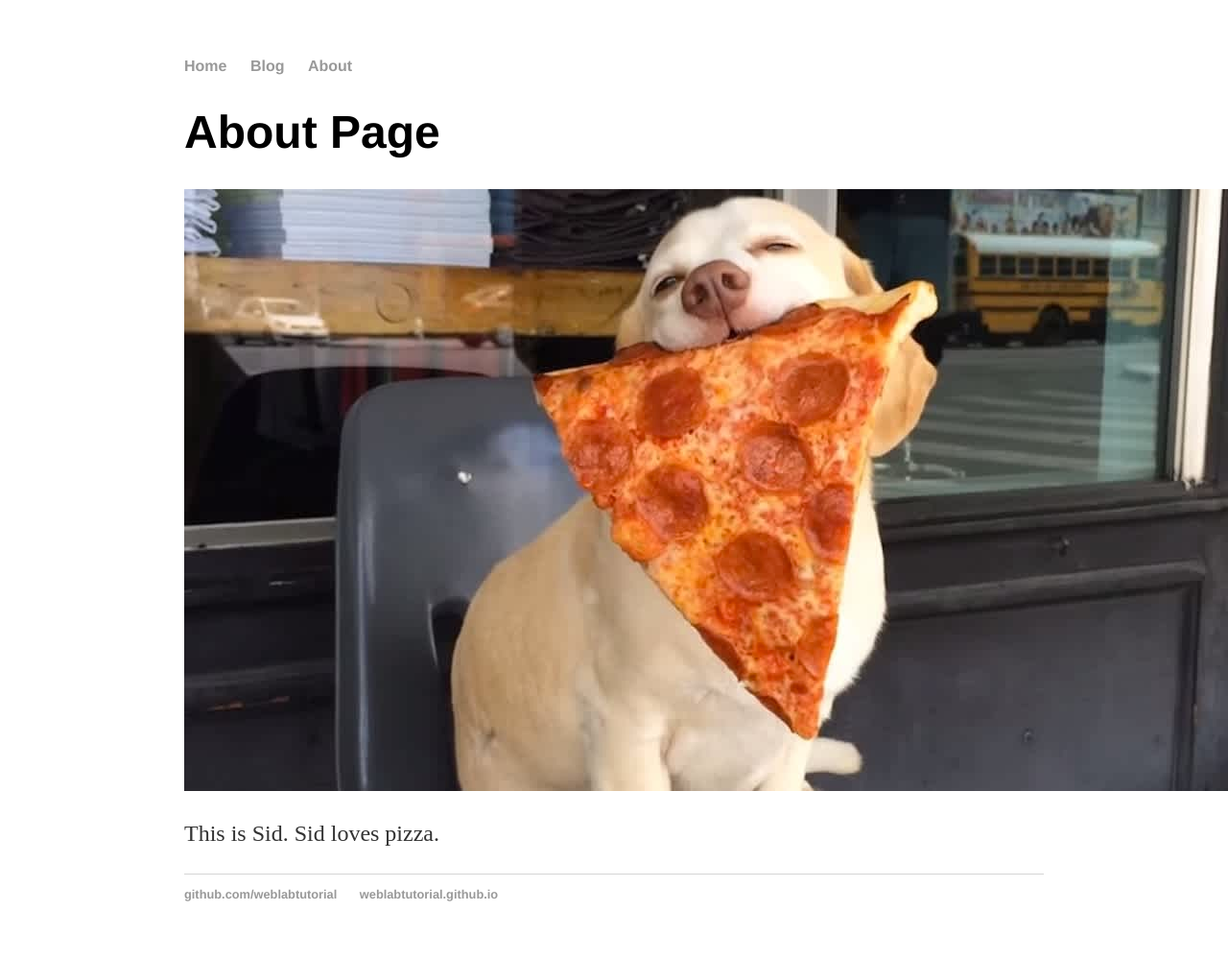
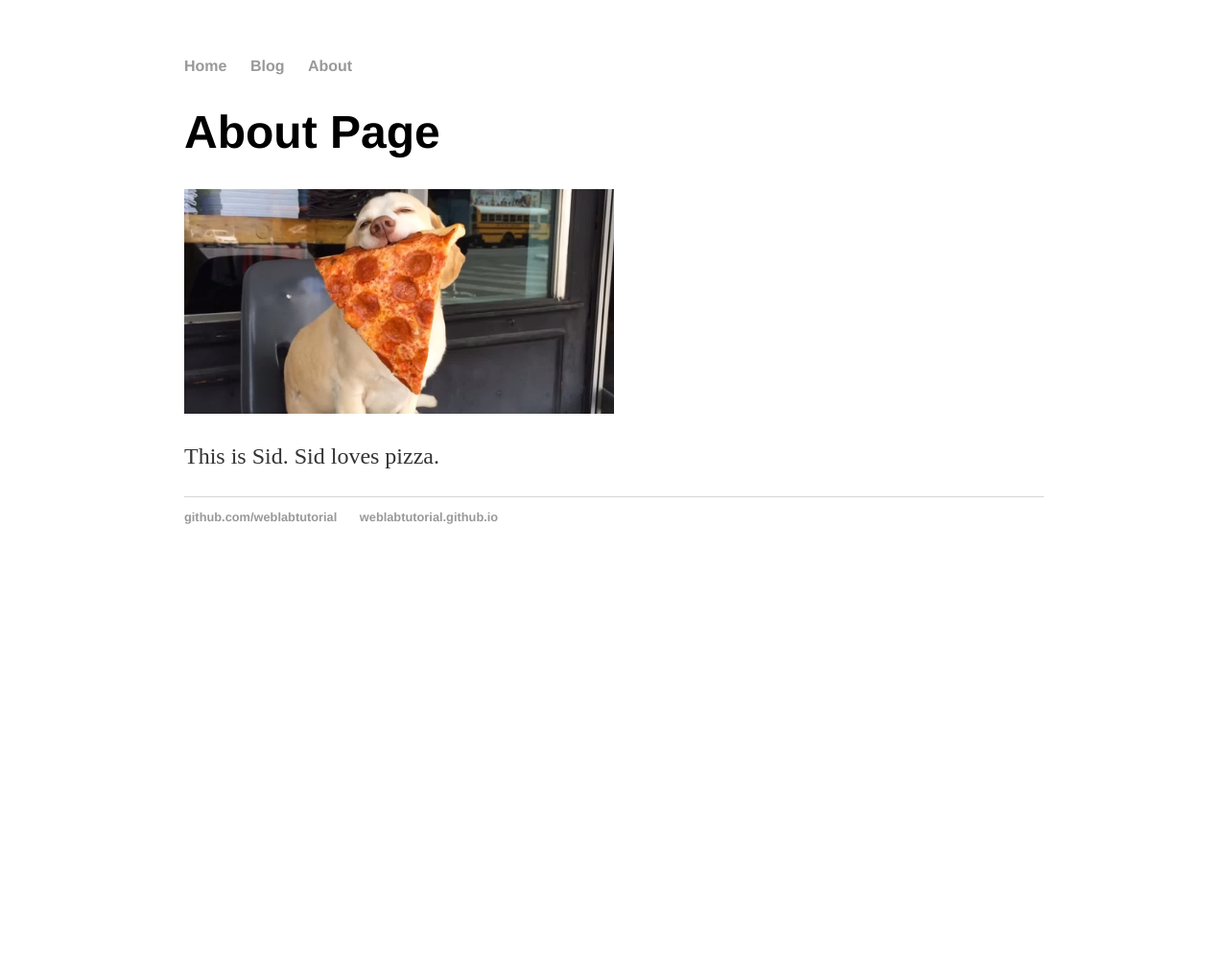
Before and after one commit to joemoore1501/joemoore1501.github.io, a Jekyll site: the page built from about/index.html, in a window 1280 px wide. Shown: the whole page at 96% size. Built offline with Jekyll 4.4.1, drawn with Linux system fonts in a browser that asks for light colours; after the commit the page ends 900 px from its top, so only the background shows below that.

Commit message:
Update main.css
Editing size of image on about page

```diff
--- a/css/main.css
+++ b/css/main.css
@@ -47,3 +47,8 @@ ul.posts {
 ul.posts li {
   list-style: none;
 }
+
+img {
+  width: 50%;
+  height: 50%;
+}
```
